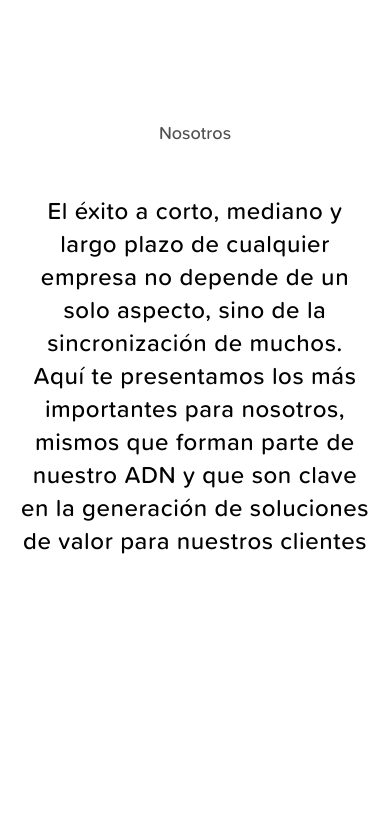
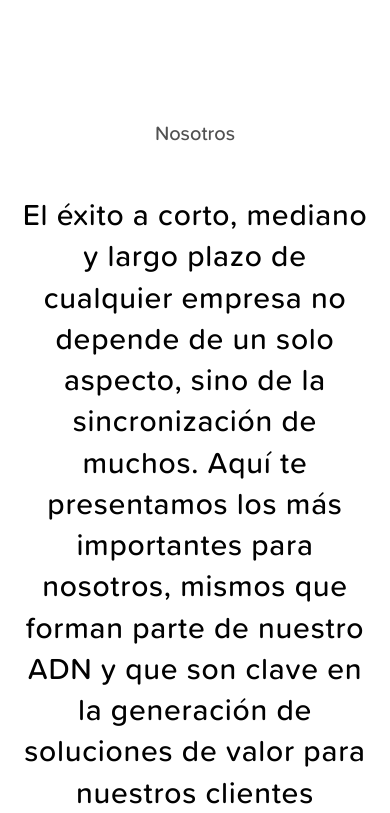
Before and after one commit to saufth/emah-dev, a Next.js app: page /about in a window 390 px wide. Shown: the part 1480-2293 px from the top of the page. Built offline with nearby package versions, Linux system fonts and the light colour scheme.

Commit message:
About description text fixed ajustment fixed

```diff
--- a/src/styles/sections/About.module.css
+++ b/src/styles/sections/About.module.css
@@ -13,7 +13,7 @@
 .heading {
   @apply
     /* Typography */
-    text-lg md:text-2xl
+    text-xl md:text-2xl
     text-emah-gray;
 }
 
@@ -21,7 +21,7 @@
   @apply
     /* Typography */
     font-proxima-soft-medium
-    text-2xl md:text-4xl
+    text-3xl md:text-4xl
     leading-snug sm:leading-snug md:leading-snug
     tracking-wide md:tracking-widest;
 }
```
